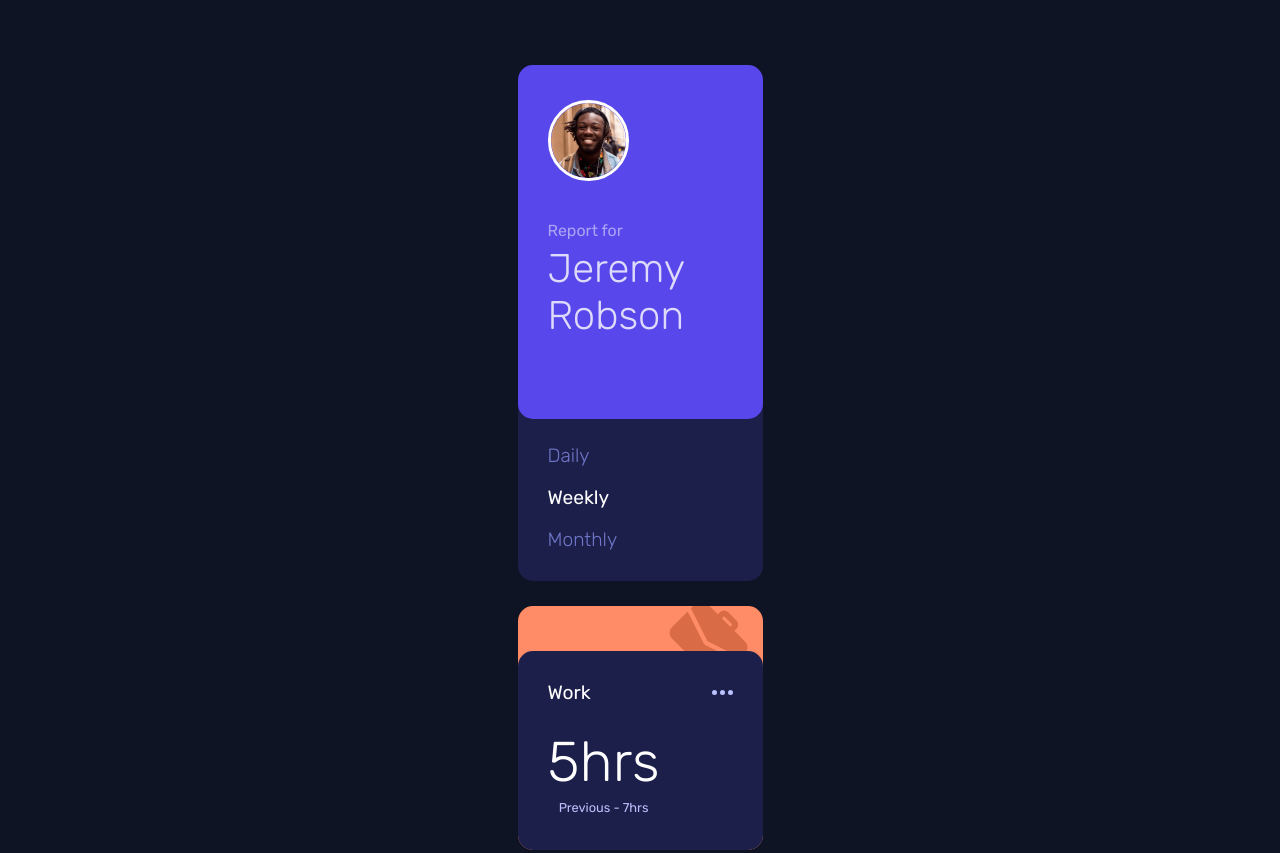
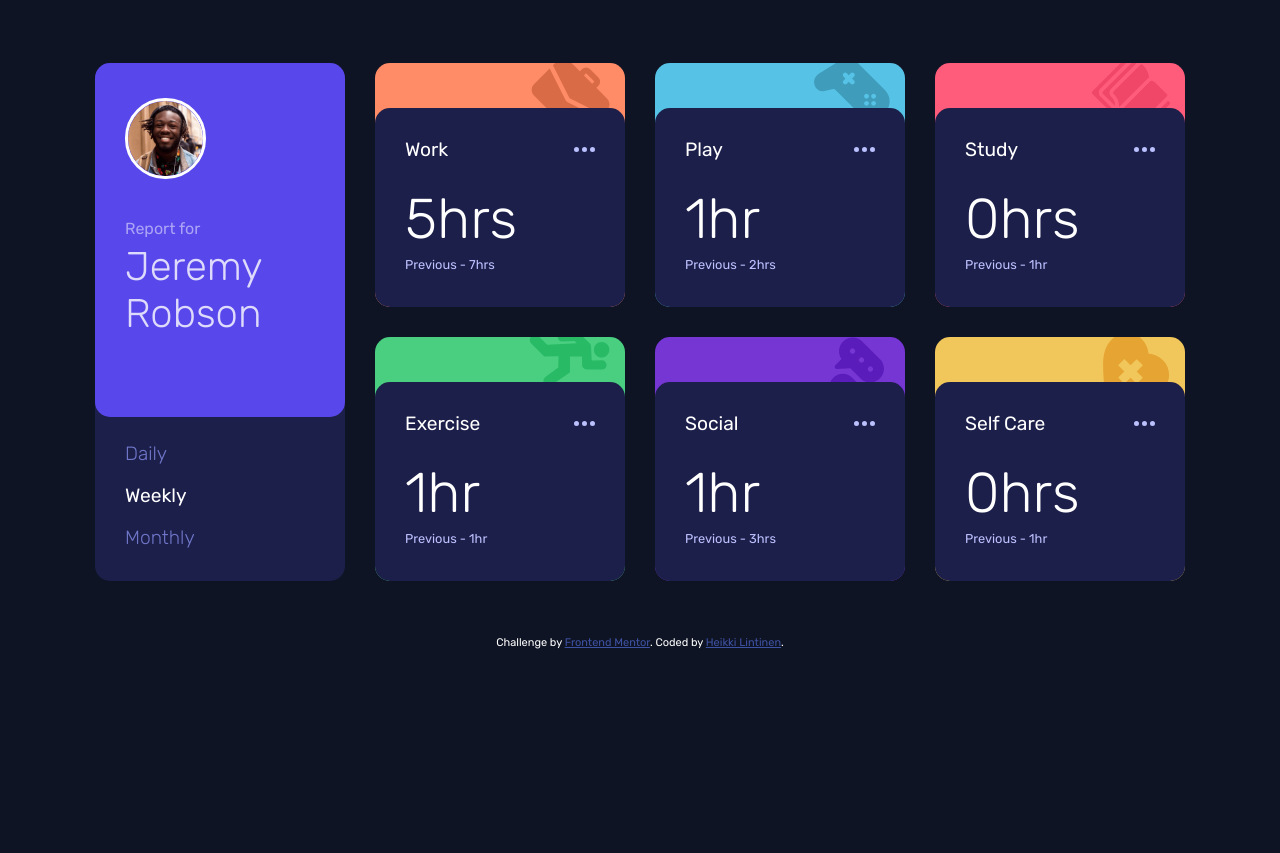
Before and after one commit to htlintinen/frontendmentor-time-tracking-dashboard, a plain HTML site: page index.html in a window 1280 px wide. Shown: the top 853 px of the page. After the commit the page ends 800 px from the top, so only its background shows below. Drawn offline with Linux system fonts and the light colour scheme.

Commit message:
Static site looking good on mobile and desktop

```diff
--- a/index.html
+++ b/index.html
@@ -47,6 +47,7 @@
           <div class="time">Monthly</div>
         </div>
       </div>
+      <div class="activity-container">
         <div class="activity work">
           <div class="activity-data">
             <div class="data-row">
@@ -158,6 +159,7 @@
           -->
         </div>
       </div>
+    </div>
 
     <div class="attribution">
       Challenge by
--- a/styles.css
+++ b/styles.css
@@ -9,20 +9,23 @@
 
 body {
   background-color: var(--very-dark-blue);
+  display: flex;
+  flex-direction: column;
 }
 
 .container {
-  max-width: 375px;
   padding: 20px;
   margin: 20px auto;
 }
 
 .card {
+  max-width: 335px;
+  min-width: 335px;
   border-radius: 15px;
   background-color: var(--dark-blue);
-  margin: 25px;
   padding-bottom: 25px;
   text-align: center;
+  margin: 15px;
 }
 
 .card-user-container {
@@ -84,18 +87,22 @@ body {
   font-size: larger;
 }
 
+.activity-container {
+  display: grid;
+}
+
 .activity {
   display: flex;
-  flex: 1;
-  flex-grow: 1;
   border-radius: 15px;
+  max-width: 335px;
+  min-width: 335px;
   background-color: var(--background-color);
   background-image: var(--background-url);
   background-repeat: no-repeat;
   /*background-position: 93% -5%;*/
   background-position: top -5px right 15px;
   padding-top: 40px;
-  margin: 20px;
+  margin: 15px;
 }
 
 .activity-data {
@@ -157,13 +164,13 @@ body {
 }
 
 .exercise {
-  --background-color: hsl(264, 64%, 52%);
-  --background-url: url("images/icon-social.svg");
+  --background-color: hsl(145, 58%, 55%);
+  --background-url: url("images/icon-exercise.svg");
 }
 
 .social {
-  --background-color: hsl(145, 58%, 55%);
-  --background-url: url("images/icon-exercise.svg");
+  --background-color: hsl(264, 64%, 52%);
+  --background-url: url("images/icon-social.svg");
 }
 
 .selfcare {
@@ -171,13 +178,15 @@ body {
   --background-url: url("images/icon-self-care.svg");
 }
 
-@media (min-width: 600px) {
+@media only screen and (min-width: 600px) {
   .container {
-    max-width: 295px;
+    display: flex;
+    flex-direction: row;
   }
 
   .card {
     max-width: 250px;
+    min-width: 250px;
     text-align: unset;
     padding-bottom: 30px;
   }
@@ -213,7 +222,8 @@ body {
   .activity {
     padding-top: 45px;
     max-width: 250px;
-    margin: 25px;
+    min-width: 250px;
+    margin: 15px;
   }
 
   .activity-data {
@@ -241,5 +251,36 @@ body {
     font-size: 0.8rem;
     padding-top: 5px;
     padding-bottom: 5px;
+    align-self: flex-start;
+  }
+
+  .work {
+    grid-row: 1;
+    grid-column: 1;
+  }
+
+  .play {
+    grid-row: 1;
+    grid-column: 2;
+  }
+
+  .study {
+    grid-row: 1;
+    grid-column: 3;
+  }
+
+  .exercise {
+    grid-row: 2;
+    grid-column: 1;
+  }
+
+  .social {
+    grid-row: 2;
+    grid-column: 2;
+  }
+
+  .selfcare {
+    grid-row: 2;
+    grid-column: 3;
   }
 }
```
Lines whose indentation alone changed are shown as unchanged.
